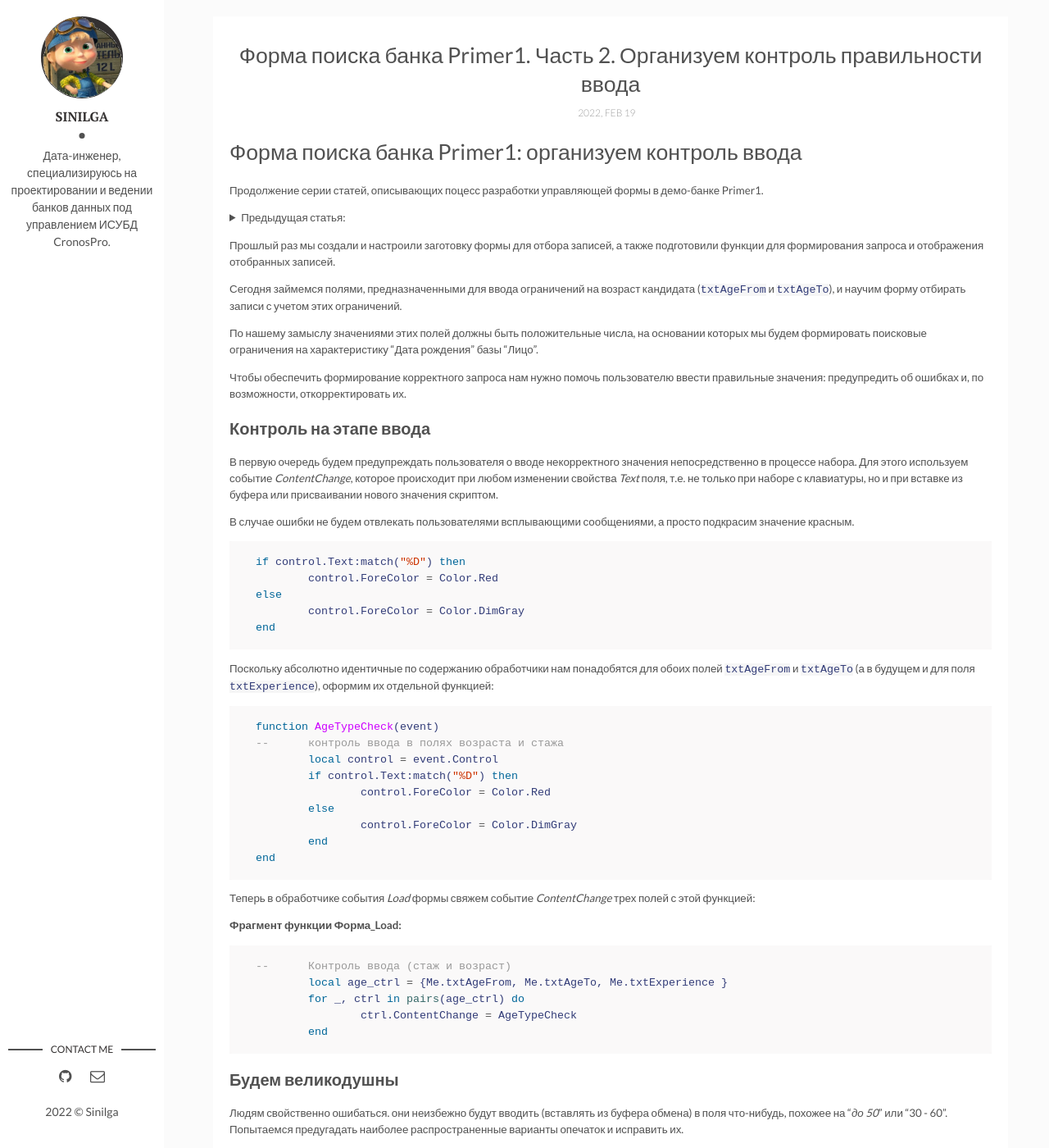
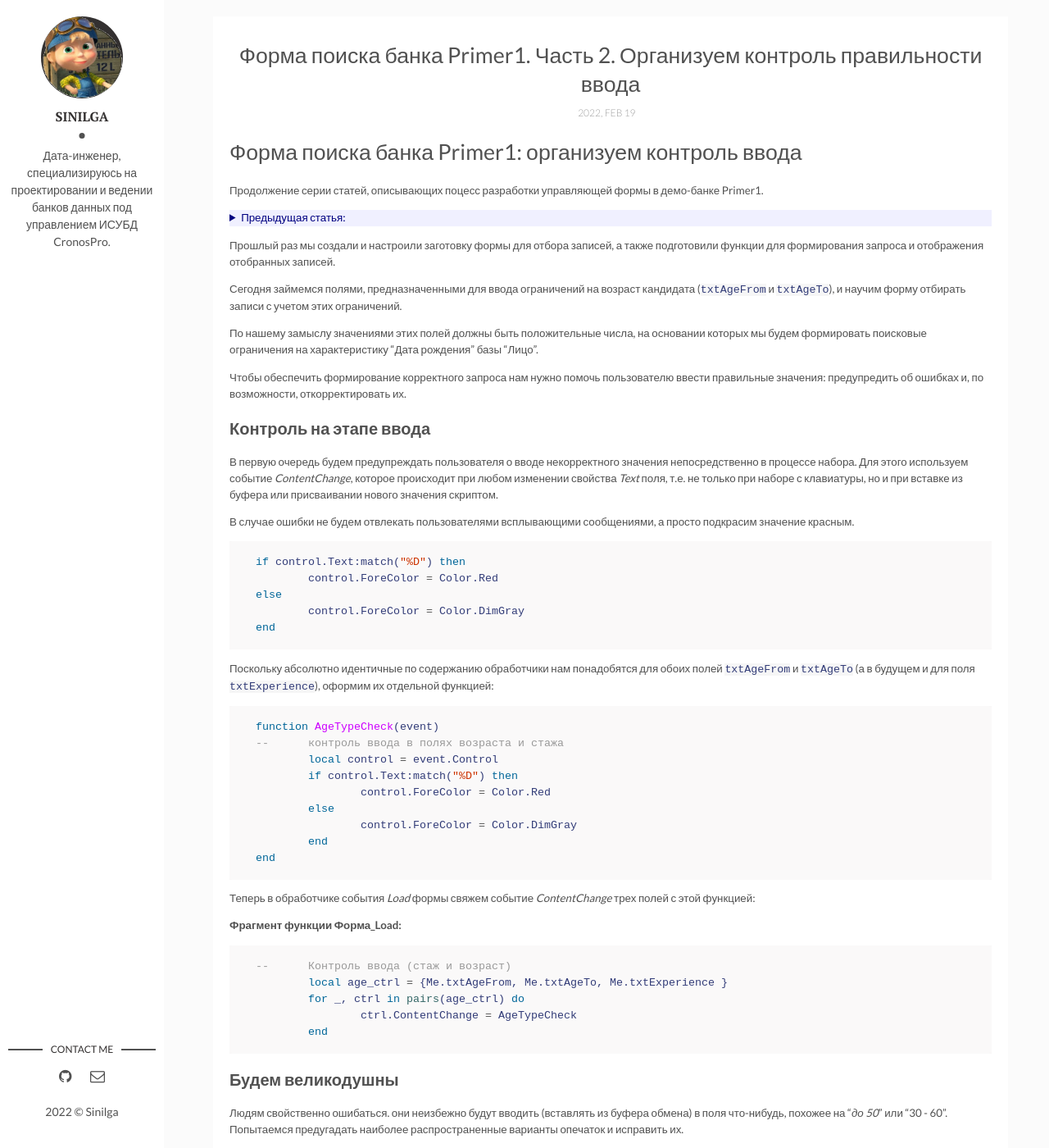
Before and after one commit to sinilga/cronospro, a Jekyll site: the page built from _posts/2022-02-19-findform_2.md, in a window 1280 px wide and 1400 px high. Shown: the whole window at 82% size. Built offline with Jekyll 4.4.1, drawn with Linux system fonts in a browser that asks for light colours.

Commit message:
Update main.css

```diff
--- a/assets/css/main.css
+++ b/assets/css/main.css
@@ -403,6 +403,11 @@ textarea {
 details,
 menu {
   display: block;
+}
+
+details {
+  color: #000080;
+  background-color: #F0F0FF;
 }
 
 /*
```
